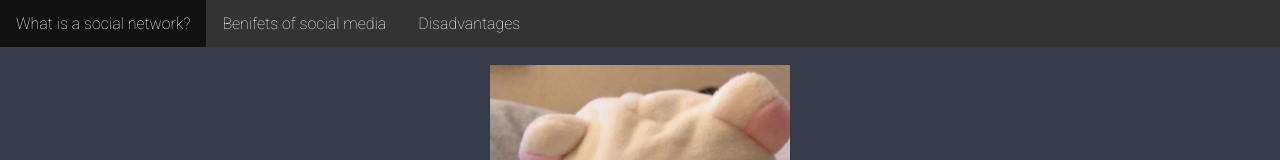
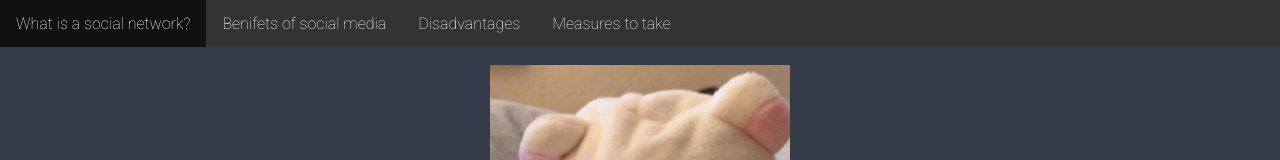
Before and after one commit to HippoBaguette/cybersafety-it, a plain HTML site: page index.html in a window 1280 px wide. Shown: the top 160 px of the page. Drawn offline with Linux system fonts and the light colour scheme.

Commit message:
Update index.html

```diff
--- a/index.html
+++ b/index.html
@@ -15,6 +15,7 @@
          <li><a href="#social networking">What is a social network?</a></li>
          <li><a href="#benifets">Benifets of social media</a></li>
          <li><a href="#disadvantage">Disadvantages</a></li>
+         <li><a href="#measures">Measures to take</a></li>
      </ul>
      <br>
      <br>
```
